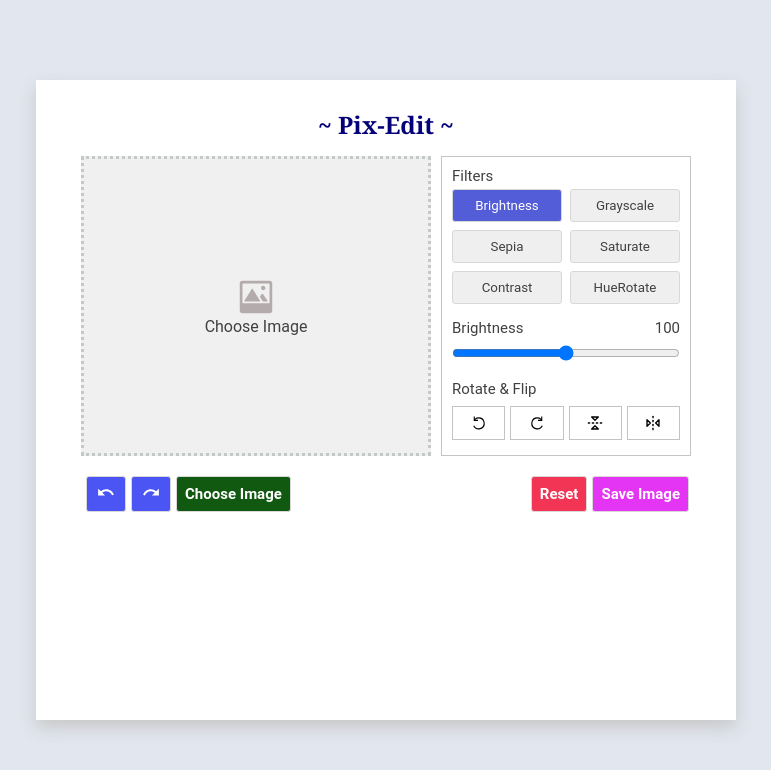
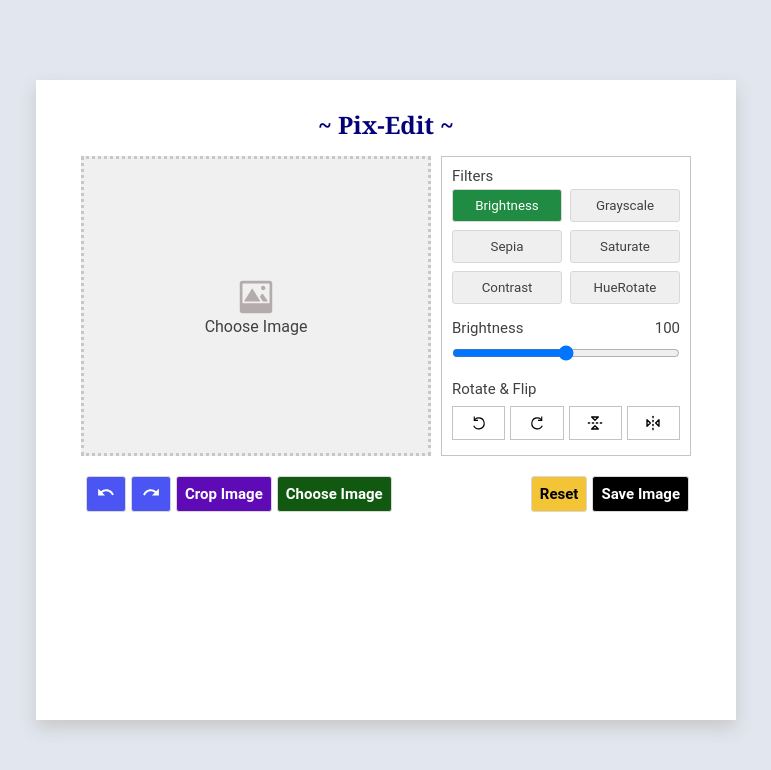
Before and after one commit to shramana263/PixEdit, a React (Vite) app: page / in a window 1280 px wide. Shown: the top 770 px of the page, without its empty margins (254-1025 px from the left). Built offline with nearby package versions, Linux system fonts and the light colour scheme.

Commit message:
crop and style 03-12-2024

```diff
--- a/src/components/Home.jsx
+++ b/src/components/Home.jsx
@@ -53,7 +53,17 @@ const Home = () => {
 
     const [details, setDetails] = useState('')
     const [count, setCount] = useState(1)
-    const [crop, setCrop] = useState('')
+    const [activeCrop, setActiveCrop] = useState(false)
+    const [crop, setCrop] = useState({
+
+        height: 100,
+        unit: "%",
+        width: 100,
+        x: 0,
+        y: 0
+
+    })
+    // const[crop, setCrop]= useState('')
 
     const [state, setState] = useState({
         image: '',
@@ -174,10 +184,12 @@ const Home = () => {
             const reader = new FileReader()
 
             reader.onload = () => {
+                // console.log(reader.result)
                 setState({
                     ...state,
                     image: reader.result
                 })
+                // console.log(state)
 
                 const stateData = {
                     image: reader.result,
@@ -204,6 +216,7 @@ const Home = () => {
     const handleCrop = () => {
         const canvas = document.createElement('canvas')
         // console.log(details.naturalWidth)
+        // console.log(crop.width)
         const scaleX = details.naturalWidth / details.width
         const scaleY = details.naturalHeight / details.height
 
@@ -228,6 +241,11 @@ const Home = () => {
         setState({
             ...state, image: base64Url
         })
+
+        const stateData = state
+        storeData.insert(stateData)
+
+        setActiveCrop(false)
     }
 
     const saveImage = () => {
@@ -300,7 +318,10 @@ const Home = () => {
                             {
                                 state.image ?
 
-                                    <ReactCrop crop={crop} onChange={c => setCrop(c)}>
+                                    <>
+                                        {
+                                            activeCrop &&
+                                            <ReactCrop crop={crop} onChange={c => { setCrop(c) }}>
                                                 <img
                                                     onLoad={(e) => setDetails(e.currentTarget)}
                                                     style={{
@@ -315,6 +336,24 @@ const Home = () => {
                                                     }}
                                                     src={state.image} alt="" />
                                             </ReactCrop>
+                                        }
+                                        {
+                                            !activeCrop &&
+                                            <img
+                                                onLoad={(e) => setDetails(e.currentTarget)}
+                                                style={{
+                                                    filter: `brightness(${state.brightness}%)
+                                                grayscale(${state.grayscale}%)
+                                                sepia(${state.sepia}%)
+                                                saturate(${state.saturate}%)
+                                                contrast(${state.contrast}%)
+                                                hue-rotate(${state.hueRotate}deg)`,
+
+                                                    transform: `rotate(${state.rotate}deg) scale(${state.vertical}, ${state.horizontal})`
+                                                }}
+                                                src={state.image} alt="" />
+                                        }
+                                    </>
 
                                     :
 
@@ -329,8 +368,12 @@ const Home = () => {
                             <button className='undo' onClick={undo}><IoMdUndo /></button>
                             <button className='redo' onClick={redo}><IoMdRedo /></button>
                             {
-                                crop &&
-                                <button className='crop' onClick={handleCrop}>Crop Image</button>
+                                !activeCrop &&
+                                <button className='crop' onClick={()=>setActiveCrop(true)}>Crop Image</button>
+                            }
+                            {
+                                activeCrop &&
+                                <button className='crop' onClick={handleCrop}>Apply</button>
                             }
                             <label htmlFor="choose">Choose Image</label>
                             <input onChange={imageHandle} type="file" id='choose' />
@@ -369,7 +412,7 @@ const Home = () => {
                         </div>
 
                         <div className="reset">
-                            <button onClick={()=>setResetModalOpen(true)}>Reset</button>
+                            <button onClick={() => setResetModalOpen(true)}>Reset</button>
                             <button className='save'
                                 onClick={saveImage}
                             >Save Image</button>
@@ -382,7 +425,7 @@ const Home = () => {
             {
                 isResetModalOpen &&
                 <div className='modal_container'>
-                    <Modal setResetModalOpen={setResetModalOpen} handleReset={handleReset}/>
+                    <Modal setResetModalOpen={setResetModalOpen} handleReset={handleReset} />
                 </div>
             }
         </div>
--- a/src/components/style/home.scss
+++ b/src/components/style/home.scss
@@ -37,21 +37,22 @@
                     margin-right: 10px;
 
                     button {
-                        background-color: #f33555;
+                        background-color: #f3c435;
                         padding: 8px;
                         border-radius: 3px;
                         outline: none;
                         border: 1px solid #dad7d7;
                         cursor: pointer;
-                        color: #fff;
+                        color: #000;
                         font-weight: 600;
                         text-transform: capitalize;
                         font-size: 15px;
                     }
 
                     .save {
-                        background-color: #e335f3 !important;
+                        background-color: #000000 !important;
                         margin-left: 5px;
+                        color: #fff;
                     }
                 }
 
@@ -75,7 +76,7 @@
                         grid-gap: 8px;
 
                         button.active {
-                            background-color: #545dd8;
+                            background-color: #208b42;
                             color: #fff;
                         }
 
@@ -214,7 +215,7 @@
                     }
 
                     .crop {
-                        background-color: #8e33b7;
+                        background-color: #5e0bb7;
                         margin-left: 5px;
                     }
 
```
Lines whose indentation alone changed are shown as unchanged.
